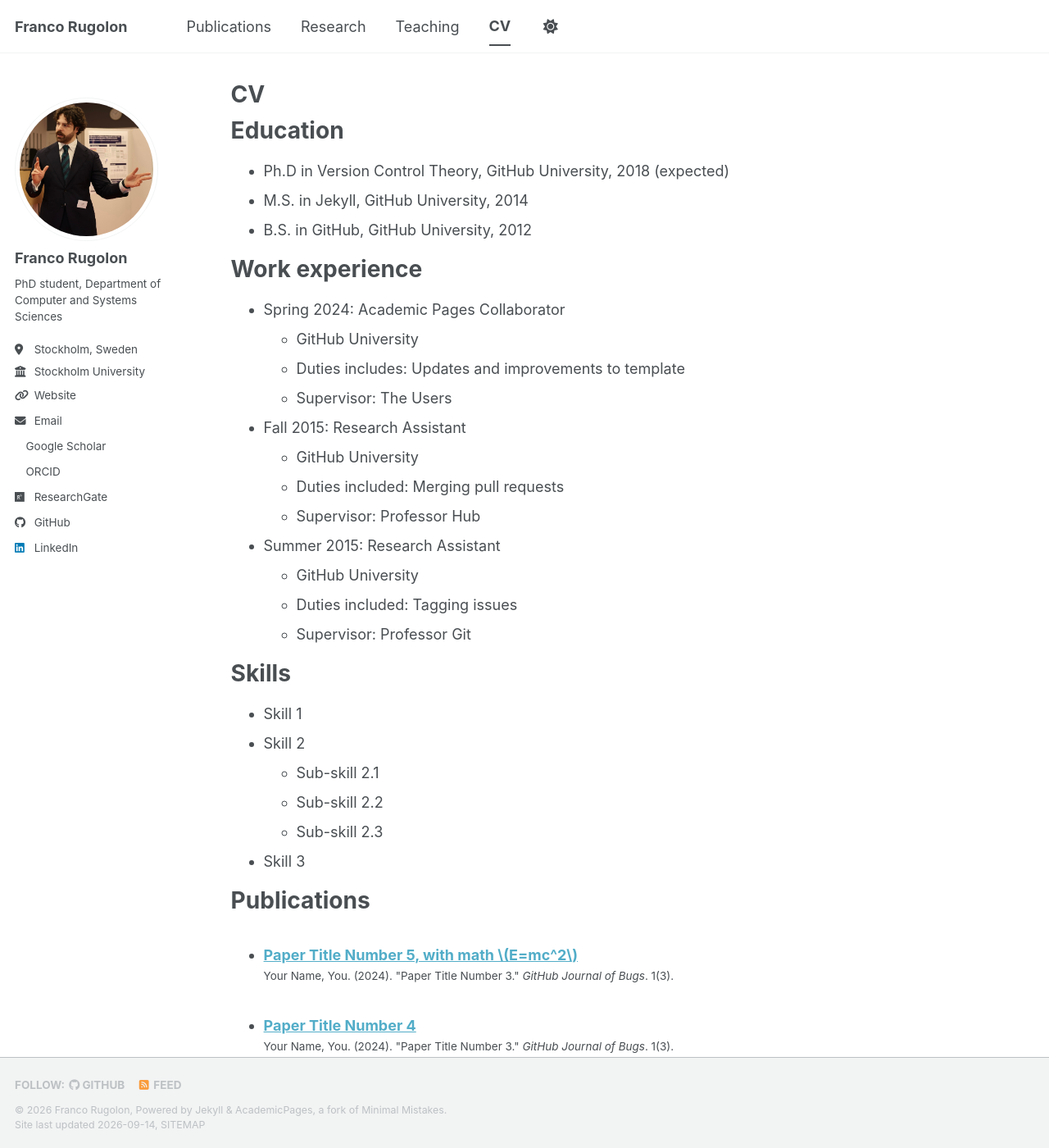
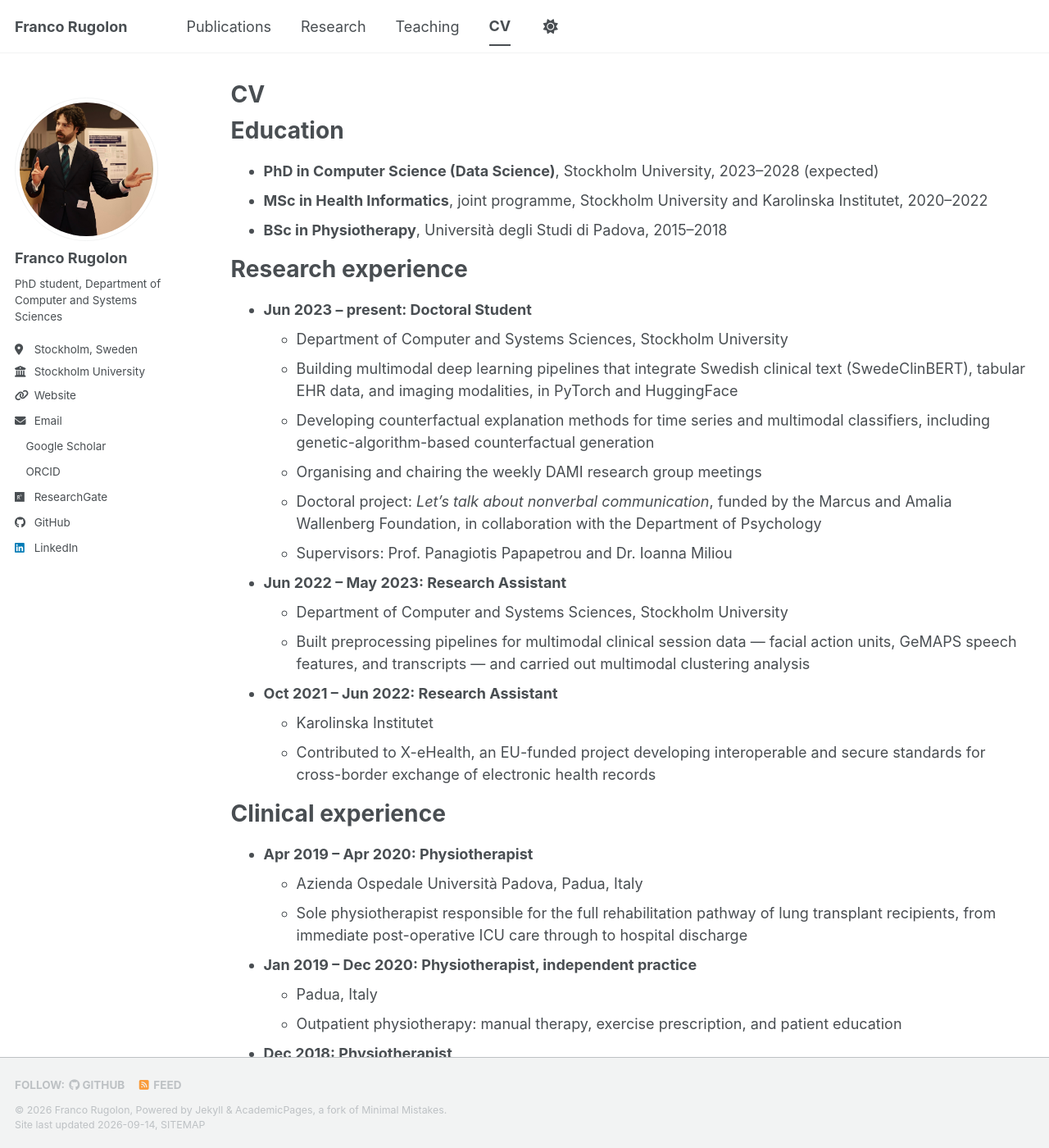
Before and after one commit to FoxtrotRomeo/FoxtrotRomeo.github.io, a Jekyll site: the page built from _pages/cv.md, in a window 1280 px wide and 1400 px high. Shown: the whole window at 82% size. Built offline with Jekyll 4.4.1, drawn with Linux system fonts in a browser that asks for light colours; a style sheet for code colours, icons or effects is not loaded; some of the changed text lies outside the part shown.

Commit message:
Revise CV with updated education and experience
Updated education and work experience sections with new details, including recent degrees and research roles. Added clinical experience and teaching responsibilities.

```diff
--- a/_pages/cv.md
+++ b/_pages/cv.md
@@ -11,54 +11,70 @@ redirect_from:
 
 Education
 ======
-* Ph.D in Version Control Theory, GitHub University, 2018 (expected)
-* M.S. in Jekyll, GitHub University, 2014
-* B.S. in GitHub, GitHub University, 2012
+* **PhD in Computer Science (Data Science)**, Stockholm University, 2023–2028 (expected)
+* **MSc in Health Informatics**, joint programme, Stockholm University and Karolinska Institutet, 2020–2022
+* **BSc in Physiotherapy**, Università degli Studi di Padova, 2015–2018
 
-Work experience
+Research experience
 ======
-* Spring 2024: Academic Pages Collaborator
-  * GitHub University
-  * Duties includes: Updates and improvements to template
-  * Supervisor: The Users
+* **Jun 2023 – present: Doctoral Student**
+  * Department of Computer and Systems Sciences, Stockholm University
+  * Building multimodal deep learning pipelines that integrate Swedish clinical text (SwedeClinBERT), tabular EHR data, and imaging modalities, in PyTorch and HuggingFace
+  * Developing counterfactual explanation methods for time series and multimodal classifiers, including genetic-algorithm-based counterfactual generation
+  * Organising and chairing the weekly DAMI research group meetings
+  * Doctoral project: *Let's talk about nonverbal communication*, funded by the Marcus and Amalia Wallenberg Foundation, in collaboration with the Department of Psychology
+  * Supervisors: Prof. Panagiotis Papapetrou and Dr. Ioanna Miliou
 
-* Fall 2015: Research Assistant
-  * GitHub University
-  * Duties included: Merging pull requests
-  * Supervisor: Professor Hub
+* **Jun 2022 – May 2023: Research Assistant**
+  * Department of Computer and Systems Sciences, Stockholm University
+  * Built preprocessing pipelines for multimodal clinical session data — facial action units, GeMAPS speech features, and transcripts — and carried out multimodal clustering analysis
 
-* Summer 2015: Research Assistant
-  * GitHub University
-  * Duties included: Tagging issues
-  * Supervisor: Professor Git
+* **Oct 2021 – Jun 2022: Research Assistant**
+  * Karolinska Institutet
+  * Contributed to X-eHealth, an EU-funded project developing interoperable and secure standards for cross-border exchange of electronic health records
+
+Clinical experience
+======
+* **Apr 2019 – Apr 2020: Physiotherapist**
+  * Azienda Ospedale Università Padova, Padua, Italy
+  * Sole physiotherapist responsible for the full rehabilitation pathway of lung transplant recipients, from immediate post-operative ICU care through to hospital discharge
+
+* **Jan 2019 – Dec 2020: Physiotherapist, independent practice**
+  * Padua, Italy
+  * Outpatient physiotherapy: manual therapy, exercise prescription, and patient education
+
+* **Dec 2018: Physiotherapist**
+  * Cemes – Data Medica, Padua, Italy
+  * Physical and manual therapy in a private clinic
+
+Other experience
+======
+* **Mar 2021 – Dec 2021: Corporate Relationship Manager**
+  * CHaSE Stockholm, Karolinska Institutet career fair
+  * Managed industry partnerships and secured company participation
+
+* **Mar 2014 – Mar 2015: Infantry Soldier**
+  * Esercito Italiano (Italian Army)
+
+Publications
+======
+<ul>{% for post in site.publications reversed %}
+  {% include archive-single-cv.html %}
+{% endfor %}</ul>
+
+Teaching and supervision
+======
+* Lecture on Data Modalities, Stockholm University
+* Laboratory sessions, *Foundations of Data Science*, Stockholm University
+* Supervision and co-supervision of seven completed Master's theses, two of which have led to peer-reviewed publications
 
 Skills
 ======
-* Skill 1
-* Skill 2
-  * Sub-skill 2.1
-  * Sub-skill 2.2
-  * Sub-skill 2.3
-* Skill 3
+* **Machine learning**: multimodal learning and data fusion, explainable AI, counterfactual explanation methods, time series analysis
+* **Clinical and behavioural data**: electronic health records, clinical text (SwedeClinBERT), audio and speech features (GeMAPS), facial action units, gaze
+* **Tools**: Python, PyTorch, HuggingFace, Transformers, Aeon, Scikit-learn, XGBoost, LightGBM, PyMC
+* **Languages**: Italian, English, Swedish, Spanish, French
 
-Publications
+Service
 ======
-  <ul>{% for post in site.publications reversed %}
-    {% include archive-single-cv.html %}
-  {% endfor %}</ul>
-
-Talks
-======
-  <ul>{% for post in site.talks reversed %}
-    {% include archive-single-talk-cv.html  %}
-  {% endfor %}</ul>
-
-Teaching
-======
-  <ul>{% for post in site.teaching reversed %}
-    {% include archive-single-cv.html %}
-  {% endfor %}</ul>
-
-Service and leadership
-======
-* Currently signed in to 43 different slack teams
+* Organiser and chair, weekly DAMI research group meetings, Stockholm University
```
